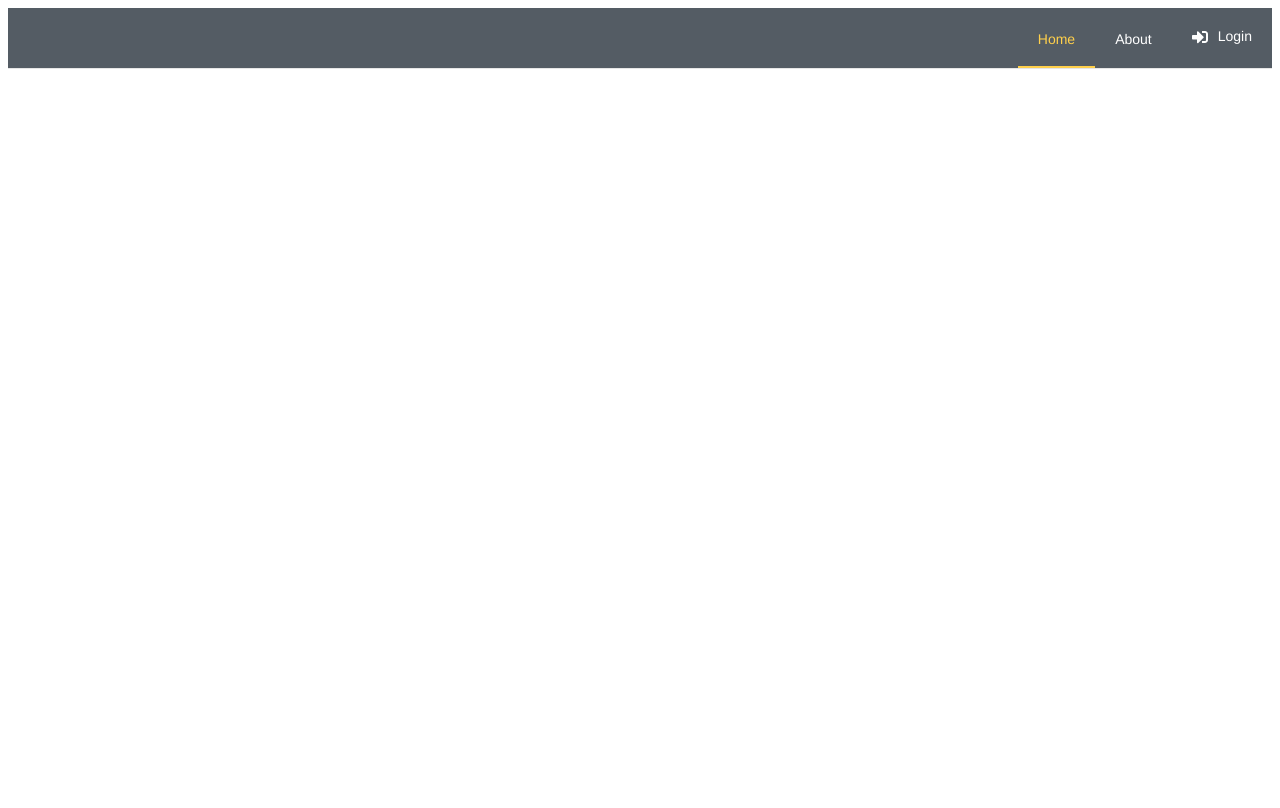
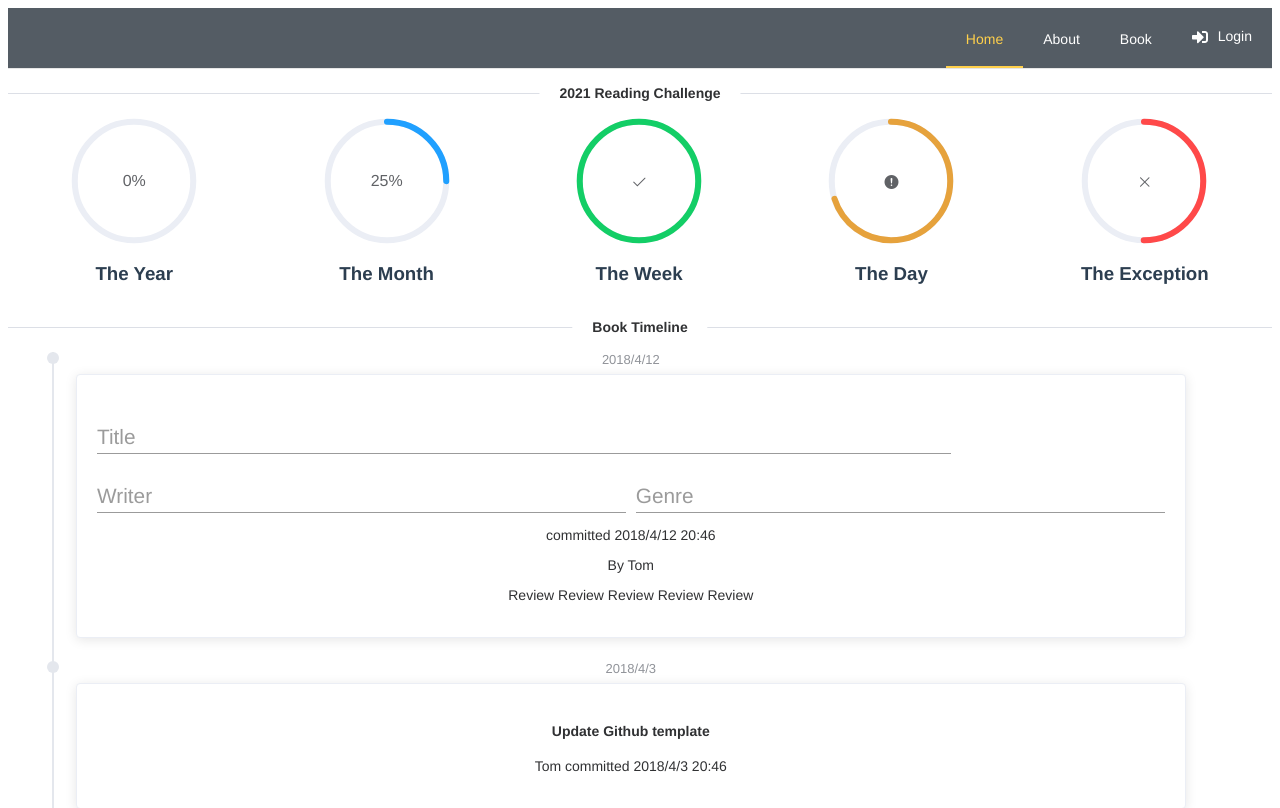
Before and after one commit to hannah26hannah/vue-library-app, a Vue app: page /book in a window 1280 px wide. Shown: the top 808 px of the page. Built offline with nearby package versions, Linux system fonts and the light colour scheme; no server answers.

Commit message:
:lipstick: add Book category, SWO bookcard slice

```diff
--- a/src/App.vue
+++ b/src/App.vue
@@ -15,19 +15,22 @@
       <el-menu-item index="2">
         <router-link to="/about">About</router-link>
       </el-menu-item>
+      <el-menu-item index="3">
+        <router-link to="/book">Book</router-link>
+      </el-menu-item>
       <router-link to="/login" v-if="isLoginShow">
-        <el-menu-item index="3">
+        <el-menu-item index="4">
           <font-awesome-icon class="navIcon" icon="sign-in-alt" />Login
         </el-menu-item></router-link
       >
-      <el-submenu index="4" v-else>
+      <el-submenu index="5" v-else>
         <template slot="title">My Page</template>
         <router-link to="/myPage">
-          <el-menu-item index="4-1">
+          <el-menu-item index="5-1">
             <font-awesome-icon class="navIcon" icon="user-cog" />My Page
           </el-menu-item>
         </router-link>
-        <el-menu-item index="4-2" @click="logout"
+        <el-menu-item index="5-2" @click="logout"
           ><font-awesome-icon icon="sign-out-alt" class="navIcon" />
           Logout</el-menu-item
         >
@@ -105,19 +108,6 @@ export default {
   }
 }
 
-#nav {
-  padding: 30px;
-
-  a {
-    font-weight: bold;
-    color: #2c3e50;
-
-    &.router-link-exact-active {
-      color: #42b983;
-    }
-  }
-}
-
 .navIcon {
   margin-right: 10px;
   font-size: 16px;
--- /dev/null
+++ b/src/components/slices/BookCard.vue
@@ -0,0 +1,126 @@
+<template>
+  <el-timeline-item class="card" timestamp="2018/4/12" placement="top">
+    <el-card>
+      <div class="form__group field">
+        <input
+          type="input"
+          class="form__field"
+          placeholder="title"
+          name="title"
+          id="title"
+          required
+        />
+        <label for="title" class="form__label">Title</label>
+      </div>
+      <div class="form__group-wrapper">
+        <div class="form__group2 field writer">
+          <input
+            type="input"
+            class="form__field"
+            placeholder="writer"
+            name="writer"
+            id="writer"
+            required
+          />
+          <label for="writer" class="form__label">Writer</label>
+        </div>
+        <div class="form__group2 field">
+          <input
+            type="input"
+            class="form__field"
+            placeholder="genre"
+            name="genre"
+            id="genre"
+            required
+          />
+          <label for="genre" class="form__label">Genre</label>
+        </div>
+      </div>
+      <!-- 인용 -->
+      <blockquote>
+        <p>committed 2018/4/12 20:46</p>
+        <footer>By Tom</footer>
+      </blockquote>
+      <!-- Review -->
+      <p>Review Review Review Review Review</p>
+    </el-card>
+  </el-timeline-item>
+</template>
+
+<style lang="scss" scoped>
+$primary: #ffd04b;
+$secondary: #38ef7d;
+$white: #fff;
+$gray: #9b9b9b;
+.form__group {
+  position: relative;
+  padding: 20px 0 0;
+  margin-top: 10px;
+  width: 80%;
+}
+.form__group-wrapper {
+  display: flex;
+  flex-direction: row;
+  justify-content: space-around;
+
+  .form__group2 {
+    position: relative;
+    padding: 20px 0 0;
+    margin-top: 10px;
+    width: 50%;
+  }
+
+  .writer {
+    margin-right: 10px;
+  }
+}
+
+.form__field {
+  font-family: inherit;
+  width: 100%;
+  border: 0;
+  border-bottom: 1px solid $gray;
+  outline: 0;
+  font-size: 1.3rem;
+  color: $gray;
+  padding: 2px 0;
+  background: transparent;
+  transition: border-color 0.2s;
+
+  &::placeholder {
+    color: transparent;
+  }
+
+  &:placeholder-shown ~ .form__label {
+    font-size: 1.3rem;
+    cursor: text;
+    top: 20px;
+  }
+}
+
+.form__label {
+  position: absolute;
+  top: 0;
+  display: block;
+  transition: 0.2s;
+  font-size: 1rem;
+  color: $gray;
+}
+
+.form__field:focus {
+  ~ .form__label {
+    position: absolute;
+    top: 0;
+    display: block;
+    transition: 0.2s;
+    font-size: 1rem;
+    color: $primary;
+    font-weight: 700;
+  }
+  padding-bottom: 6px;
+  font-weight: 500;
+  border-width: 2px;
+  border-image: linear-gradient(to right, $primary, $secondary);
+  border-image-slice: 1;
+}
+</style>
--- a/src/router/index.js
+++ b/src/router/index.js
@@ -14,6 +14,11 @@ const routes = [
     path: "/about",
     name: "About",
     component: () => import("../views/About.vue")
+  },
+  {
+    path: "/book",
+    name: "Book",
+    component: () => import("../views/Book.vue")
   },
   {
     path: "/login",
--- a/src/views/About.vue
+++ b/src/views/About.vue
@@ -1,6 +1,6 @@
 <template>
   <div class="about">
-    <h1>This is an about page</h1>
+    <h1>How to keep tracking your book records and reviews</h1>
   </div>
 </template>
 <script>
--- /dev/null
+++ b/src/views/Book.vue
@@ -0,0 +1,69 @@
+<template>
+  <div class="book">
+    <el-divider><b>2021 Reading Challenge</b></el-divider>
+    <section class="dashboard">
+      <article class="circle">
+        <el-progress type="circle" :percentage="0" />
+        <h3>The Year</h3>
+      </article>
+      <article class="circle">
+        <el-progress type="circle" :percentage="25" />
+        <h3>The Month</h3>
+      </article>
+      <article class="circle">
+        <el-progress type="circle" :percentage="100" status="success" />
+        <h3>The Week</h3>
+      </article>
+      <article class="circle">
+        <el-progress type="circle" :percentage="70" status="warning" />
+        <h3>The Day</h3>
+      </article>
+      <article class="circle">
+        <el-progress type="circle" :percentage="50" status="exception" />
+        <h3>The Exception</h3>
+      </article>
+    </section>
+
+    <el-divider><b>Book Timeline</b></el-divider>
+    <el-timeline class="timeline">
+      <bookCard />
+      <el-timeline-item timestamp="2018/4/3" placement="top">
+        <el-card>
+          <h4>Update Github template</h4>
+          <p>Tom committed 2018/4/3 20:46</p>
+        </el-card>
+      </el-timeline-item>
+      <el-timeline-item timestamp="2018/4/2" placement="top">
+        <el-card>
+          <h4>Update Github template</h4>
+          <p>Tom committed 2018/4/2 20:46</p>
+        </el-card>
+      </el-timeline-item>
+    </el-timeline>
+  </div>
+</template>
+<script>
+import bookCard from "@/components/slices/BookCard.vue";
+
+export default {
+  name: "Book",
+  components: {
+    bookCard
+  }
+};
+</script>
+<style lang="scss" scoped>
+.dashboard {
+  display: flex;
+  width: 100%;
+  justify-content: space-around;
+  .circle {
+    display: flex;
+    flex-direction: column;
+  }
+}
+
+.timeline {
+  width: 90%;
+}
+</style>
--- a/src/views/MyPage.vue
+++ b/src/views/MyPage.vue
@@ -11,11 +11,13 @@
       <el-form-item label="Profile Image" class="profileImg">
         <el-row :gutter="20" type="flex" justify="space-between">
           <el-col :span="12">
-            <img
+            <el-avatar
               v-if="userForm.photoURL"
+              shape="circle"
+              :size="200"
               :src="userForm.photoURL"
-              class="avatar"
-          /></el-col>
+            ></el-avatar>
+          </el-col>
           <el-col id="fileBox">
             <label for="imgFile">Upload</label>
             <input
```
